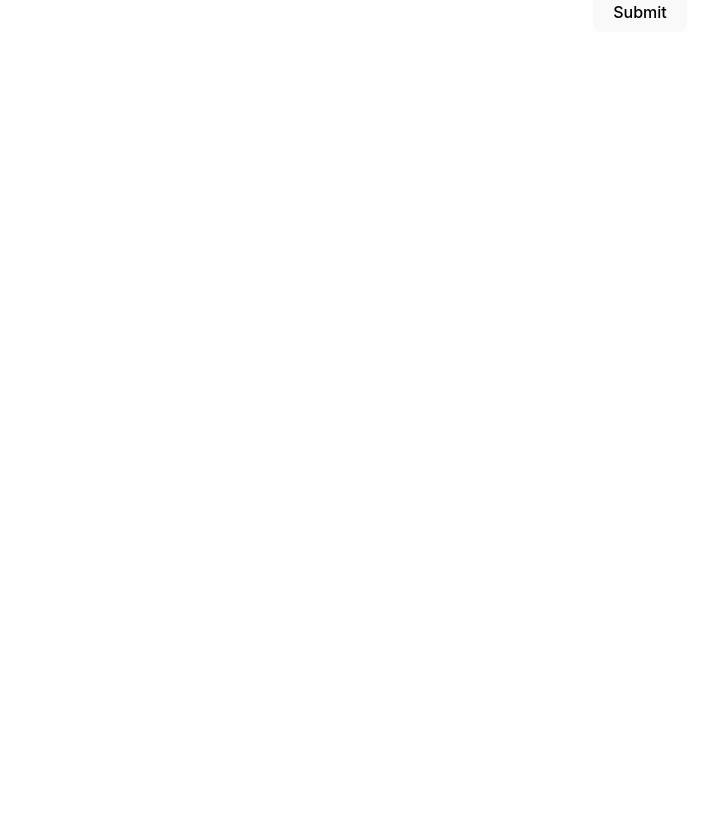
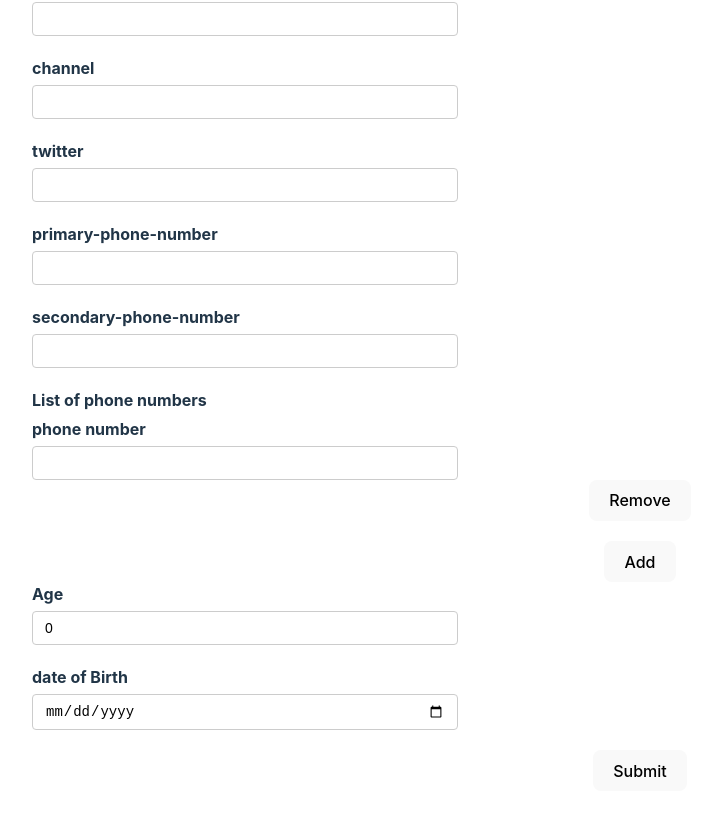
Before and after one commit to vinaybeelagi/rhf-demo, a React (Create React App) app: page / in a window 1280 px wide. Shown: the part 290-1106 px from the top of the page, without its empty margins (0-701 px from the left). Before the commit the page ends 800 px from the top, so only its background shows below. Built offline with nearby package versions, Linux system fonts and the light colour scheme.

Commit message:
watch mehod,use effect mthod used

```diff
--- a/src/components/YouTubeForm.tsx
+++ b/src/components/YouTubeForm.tsx
@@ -1,22 +1,66 @@
-import { useForm } from "react-hook-form";
+import { useEffect } from "react";
+import { useForm,useFieldArray} from "react-hook-form";
 import { DevTool } from "@hookform/devtools";
 
 type FormValues = {
   username: string;
   email: string;
   channel: string;
+  social:{
+    twitter: string,
+      facebook: string
+  }
+  phoneNumbers: string[];
+  phNumbers: {
+    number: string
+  }[]
+age:number
+dob:Date
 };
 
 export const YouTubeForm = () => {
-  const form = useForm<FormValues>();
-  const { register, control, handleSubmit, formState } = form;
+  const form = useForm<FormValues> (
+    {
+      defaultValues: {
+        username: "",
+        email: "",
+        channel: "",
+        social: {
+          twitter: "",
+          facebook: ""
+        },
+        phoneNumbers: ["",""],
+        phNumbers: [{number: ""}],
+        age:0,
+        dob:new Date()
+      },
+
+    }
+  );
+  const { register, control, handleSubmit, formState,watch } = form;
   const { errors } = formState;
+  const {fields,append,remove} = useFieldArray({
+    control,
+    name: "phNumbers"
+  })
   const onSubmit = (data: FormValues) => {
     console.log("form Submitted", data);
   };
 
+  useEffect(()=> {
+    const subscription = watch((value) => {
+      console.log(value)
+    });
+      return
+      subscription.unsubscribe();
+  },[watch]);
+
+
+  const watchForm = watch();
+
   return (
     <div>
+      <h2>wathedValue:{JSON.stringify(watchForm)}</h2>
       <form onSubmit={handleSubmit(onSubmit)} noValidate>
         <div className="form-control">
           <label htmlFor="username">Username</label>
@@ -39,10 +83,17 @@ export const YouTubeForm = () => {
                 value: /^[a-zA-Z0-9._-]+@[a-zA-Z0-9.-]+\.[a-zA-Z]{2,4}$/,
                 message: "invalid email",
               },
-              validate: (fieldValue) => {
+              validate: {
+                notValid:(fieldValue) => {
                 return ( fieldValue!== "admin@gmail.com" || "Enter different Email"
             );
             },
+            notBlackListed: (fieldValue) => {
+              return (
+              !fieldValue.endsWith("baddomain.com") || "This domain not support"
+              )
+            }
+          }
             })}
           />
           <p className="error">{errors.email?.message}</p>
@@ -60,6 +111,78 @@ export const YouTubeForm = () => {
           <p className="error">{errors.channel?.message}</p>
         </div>
 
+        <div className="form-control">
+          <label htmlFor="twitter">twitter</label>
+          <input
+            type="text"
+            id="channel"
+            {...register("social.twitter")}
+          />
+        </div>
+        <div className="form-control">
+          <label htmlFor="primary-phone-number">primary-phone-number</label>
+          <input
+            type="text"
+            id="primary"
+            {...register("phoneNumbers.0")}
+          />
+        </div>
+
+        <div className="form-control">
+          <label htmlFor="secondary-phone-number">secondary-phone-number</label>
+          <input
+            type="text"
+            id="secondary"
+            {...register("phoneNumbers.1")}
+          />
+        </div>
+        <div>
+          <label>List of phone numbers</label>
+          <div>
+            {fields.map((field,index)=>{
+              return (
+                <div key={field.id} className="form-control">
+                  <label>phone number</label>
+                  <input
+                    type="text"
+                    {...register(`phNumbers.${index}.number` as const)}
+                  />
+          <button type ="button" onClick={()=>remove(index)}>Remove</button>
+
+                </div>
+              )
+            })}
+
+          </div>
+        </div>
+
+        <button onClick={()=>append({number:""})}>Add</button>
+
+        <div className="form-control">
+          <label htmlFor="age">Age</label>
+          <input
+            type="number"
+            id="age"
+            {...register("age", {
+              valueAsNumber: true,
+              required: { value: true, message: "age is required" },
+            })}
+          />
+          <p className="error">{errors.age?.message}</p>
+        </div>
+
+        <div className="form-control">
+          <label htmlFor="dob">date of Birth</label>
+          <input
+            type="Date"
+            id="dob"
+            {...register("dob", {
+              valueAsDate: true,
+              required: { value: true, message: "dob is required" },
+            })}
+          />
+          <p className="error">{errors.dob?.message}</p>
+        </div>
         <button type="submit">Submit</button>
       </form>
       <DevTool control={control} />
```
